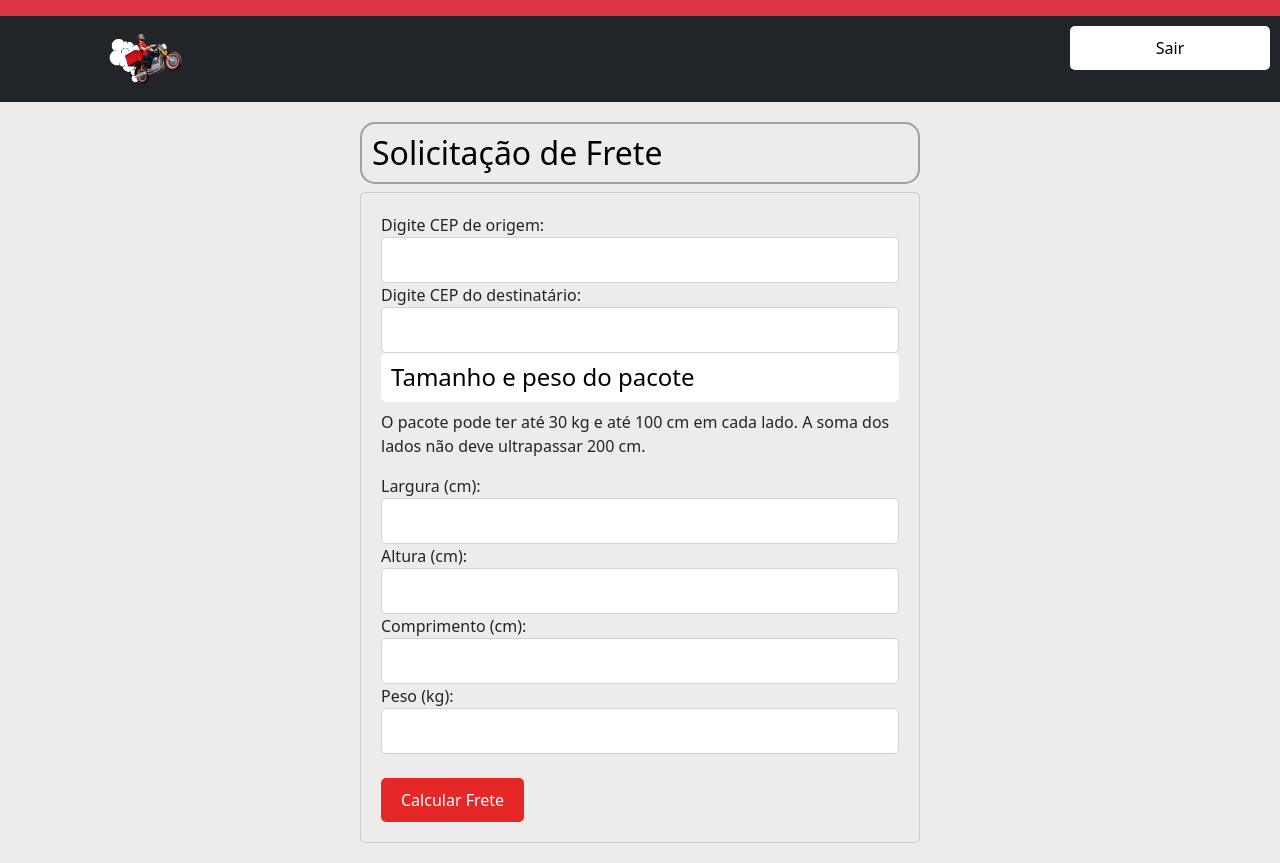
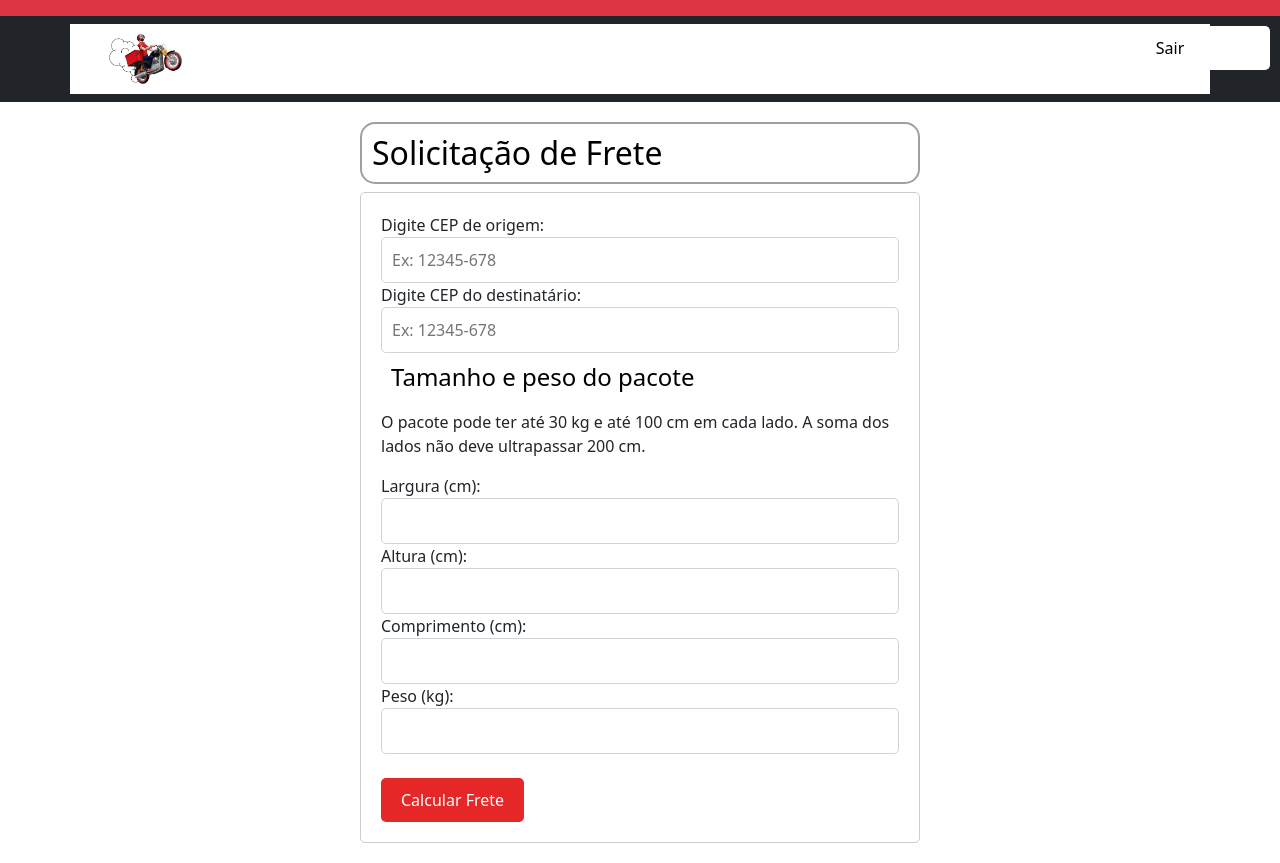
Before and after one commit to GiampaoloResendePereira/Projeto_TCC_Gabriel_Giampaolo_Gustavo_Vitor, a React (Create React App) app in the folder client/: page /cliente in a window 1280 px wide. Built offline with nearby package versions, Linux system fonts and the light colour scheme.

Commit message:
atualizando

```diff
--- a/client/src/components/Vitor/SolicitacaoTransporte.jsx
+++ b/client/src/components/Vitor/SolicitacaoTransporte.jsx
@@ -14,14 +14,32 @@ function SolicitacaoFrete() {
   const [precoFrete, setPrecoFrete] = useState(null);
   const [confirmandoFrete, setConfirmandoFrete] = useState(false);
   const [solicitacaoEnviada, setSolicitacaoEnviada] = useState(false);
+  const [erroCep, setErroCep] = useState(false);
+
+  // Função para validar CEP (formato #####-###)
+  const validarCep = (cep) => {
+    const regexCep = /^[0-9]{5}-[0-9]{3}$/;
+    return regexCep.test(cep);
+  };
 
   // Função para calcular frete
   const calcularFrete = () => {
-    // Aqui você incluiria a lógica para calcular o valor do frete
-    // e validar os campos como CEPs, dimensões e peso.
-    if (cepOrigem && cepDestino && largura && altura && comprimento && peso) {
+    // Validação dos CEPs
+    if (!validarCep(cepOrigem)) {
+      setErroCep('CEP de origem inválido. Formato correto: #####-###.');
+      return;
+    }
+
+    if (!validarCep(cepDestino)) {
+      setErroCep('CEP de destino inválido. Formato correto: #####-###.');
+      return;
+    }
+
+    // Validação dos outros campos
+    if (largura && altura && comprimento && peso) {
       setPrecoFrete(150); // Exemplo de valor calculado
       setConfirmandoFrete(true);
+      setErroCep(''); // Limpa a mensagem de erro, se houver
     } else {
       alert('Preencha todos os campos para calcular o frete.');
     }
@@ -42,12 +60,24 @@ function SolicitacaoFrete() {
       <div style={{ border: '1px solid #ccc', padding: '20px', borderRadius: '5px' }}>
         <div>
           <label>Digite CEP de origem:</label>
-          <input type="text" value={cepOrigem} onChange={(e) => setCepOrigem(e.target.value)} />
+          <input
+            type="text"
+            value={cepOrigem}
+            onChange={(e) => setCepOrigem(e.target.value)}
+            placeholder="Ex: 12345-678"
+          />
         </div>
+
         <div>
           <label>Digite CEP do destinatário:</label>
-          <input type="text" value={cepDestino} onChange={(e) => setCepDestino(e.target.value)} />
+          <input
+            type="text"
+            value={cepDestino}
+            onChange={(e) => setCepDestino(e.target.value)}
+            placeholder="Ex: 12345-678"
+          />
         </div>
+        {erroCep && <p style={{ color: 'red' }}>{erroCep}</p>}
         <div>
           <h4>Tamanho e peso do pacote</h4>
           <p>O pacote pode ter até 30 kg e até 100 cm em cada lado. A soma dos lados não deve ultrapassar 200 cm.</p>
@@ -66,7 +96,7 @@ function SolicitacaoFrete() {
 
       {/* Resultado do Cálculo do Frete */}
       {precoFrete && confirmandoFrete && (
-        <div style={{ backgroundColor: 'red', color: 'white', padding: '20px', marginTop: '20px' }}>
+        <div style={{ backgroundColor: '', color: 'white', padding: '0px', marginTop: '0px', textAlign: 'center'}}>
           <p>Preço do Frete: R$ {precoFrete}</p>
           <p>Deseja solicitar frete?</p>
           <button onClick={confirmarFrete} className='btn2'>Sim, Solicitar Frete</button>
@@ -124,8 +154,8 @@ function SolicitacaoFrete() {
           <input type="number" value={peso} readOnly />
 
           <h4>Valor do Frete: R$ {precoFrete}</h4>
-          <button>Confirmar Frete</button>
-          <button>Imprimir para Motoboy</button>
+          <button className='btn2'>Confirmar Frete</button>
+          <button className='btn2'>Imprimir para Motoboy</button>
         </div>
       )}
 
@@ -133,7 +163,7 @@ function SolicitacaoFrete() {
       {solicitacaoEnviada && (
         <div style={{ marginTop: '20px', color: 'green' }}>
           <p>Solicitação enviada com sucesso!</p>
-          <button onClick={() => window.location.reload()}>Voltar para o início</button>
+          <button onClick={() => window.location.reload()} className='btn2'>Voltar para o início</button>
         </div>
       )}
     </div>
--- a/client/src/styles/SolicitacaoTransporte.css
+++ b/client/src/styles/SolicitacaoTransporte.css
@@ -5,7 +5,6 @@
 }
 
 h1, h2 {
-  border: 2px solid #a1a0a0;
   border-radius: 15px;
   padding: 10px;
   color: black;
@@ -27,8 +26,17 @@ h4 {
   border-radius: 5px;
   cursor: pointer;
   transition: 0.3s;
+  text-align: center;
 }
 
 .btn:hover {
   background-color: red;
 }
+
+.btn2{
+  background-color: rgb(230, 39, 39);
+}
+
+.btn2:hover {
+  background-color: red;
+}
--- a/client/src/styles/TelaCliente.css
+++ b/client/src/styles/TelaCliente.css
@@ -2,10 +2,11 @@
   margin: 0;
   padding: 0;
   box-sizing: border-box;
+  background-color: white;
 }
 
-  h1, h2 {
-    border: 2px solid #a1a0a0;
+h1,h2 {
+
   border-radius: 15px;
   padding: 10px;
   color: black;
@@ -34,7 +35,7 @@
 }
 
 .sair-button {
-    width: 200px;            /* Ajusta a largura do botão (pode ser alterado conforme necessário) */
+  width: 200px; /* Ajusta a largura do botão (pode ser alterado conforme necessário) */
   padding: 10px;
   font-size: 1rem;
   background-color: #ffffff; /* cor de fundo do botão */
@@ -43,11 +44,11 @@
   border-radius: 5px;
   cursor: pointer;
   transition: background-color 0.3s ease;
-    position: absolute;      /* Torna o botão posicionado de forma absoluta */
-    top: 10px;               /* A 10px do topo da tela ou contêiner */
-    right: 10px;             /* A 10px da borda direita da tela ou contêiner */
+  position: absolute; /* Torna o botão posicionado de forma absoluta */
+  top: 10px; /* A 10px do topo da tela ou contêiner */
+  right: 10px; /* A 10px da borda direita da tela ou contêiner */
 }
 
-  .btn2{
+.btn2 {
   background-color: #000000;
 }
```
Lines whose indentation alone changed are shown as unchanged.
